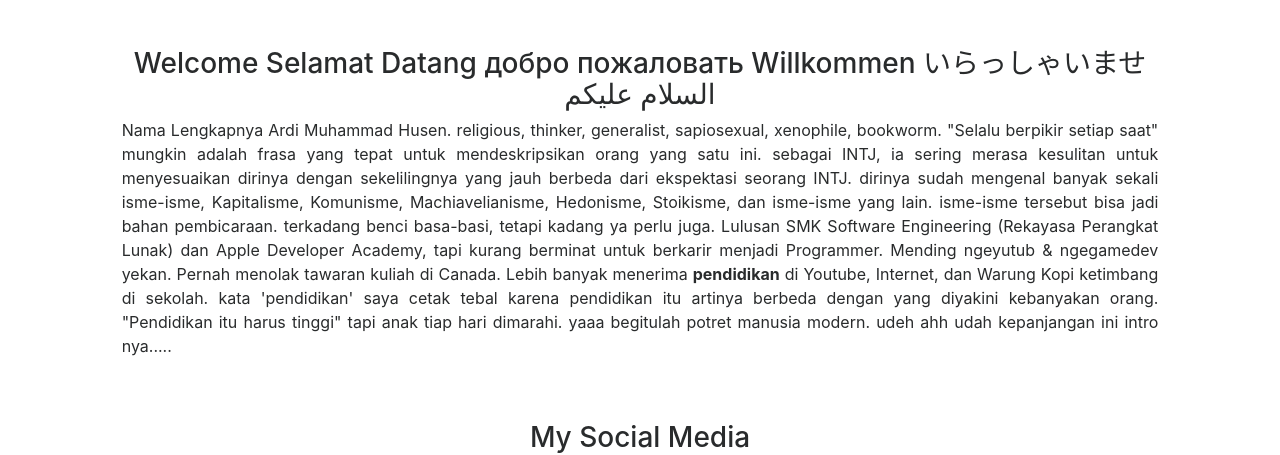
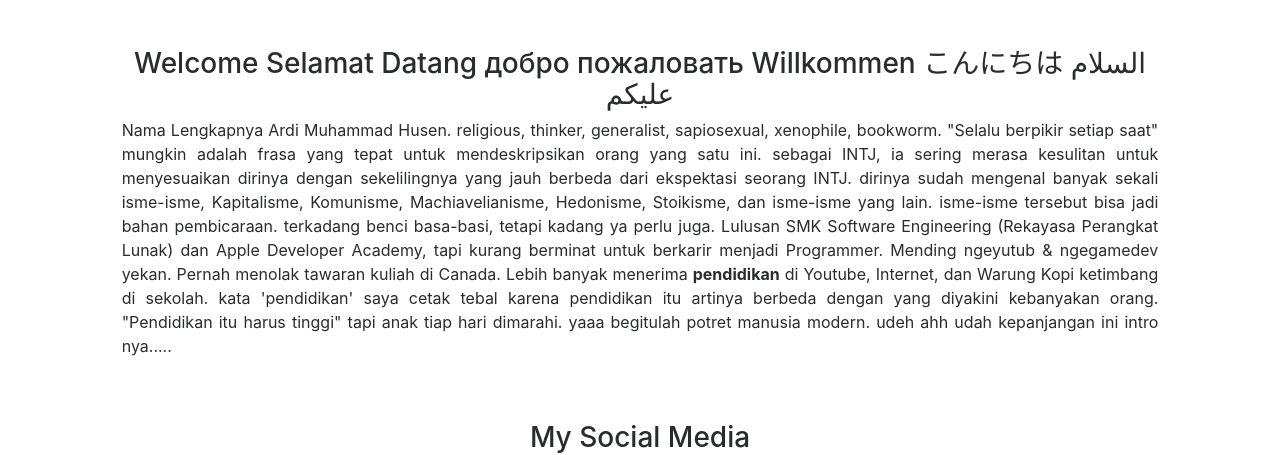
Before and after one commit to ardimh7/ardimh7.github.io, a plain HTML site: page homebase/index.html in a window 1280 px wide. Shown: the top 455 px of the page. Drawn offline with Linux system fonts and the light colour scheme.

Commit message:
fix grammatical error
fix grammatical error

```diff
--- a/homebase/index.html
+++ b/homebase/index.html
@@ -29,7 +29,7 @@
 		</div>
 		<div class="col-md-10 mt-5">
 			<h3 class="text-center">
-				Welcome Selamat Datang добро пожаловать Willkommen いらっしゃいませ السلام عليكم
+				Welcome Selamat Datang добро пожаловать Willkommen こんにちは السلام عليكم
 			</h3>
 			<p class="text-justify">
 				Nama Lengkapnya Ardi Muhammad Husen. religious, thinker, generalist, sapiosexual, xenophile, bookworm. "Selalu berpikir setiap saat" mungkin adalah frasa yang tepat untuk mendeskripsikan orang yang satu ini. sebagai INTJ, ia sering merasa kesulitan untuk menyesuaikan dirinya dengan sekelilingnya yang jauh berbeda dari ekspektasi seorang INTJ. dirinya sudah mengenal banyak sekali isme-isme, Kapitalisme, Komunisme, Machiavelianisme, Hedonisme, Stoikisme, dan isme-isme yang lain. isme-isme tersebut bisa jadi bahan pembicaraan. terkadang benci basa-basi, tetapi kadang ya perlu juga. Lulusan SMK Software Engineering (Rekayasa Perangkat Lunak) dan Apple Developer Academy, tapi kurang berminat untuk berkarir menjadi Programmer. Mending ngeyutub & ngegamedev yekan. Pernah menolak tawaran kuliah di Canada. Lebih banyak menerima <b>pendidikan</b> di Youtube, Internet, dan Warung Kopi ketimbang di sekolah. kata 'pendidikan' saya cetak tebal karena pendidikan itu artinya berbeda dengan yang diyakini kebanyakan orang. "Pendidikan itu harus tinggi" tapi anak tiap hari dimarahi. yaaa begitulah potret manusia modern. udeh ahh udah kepanjangan ini intro nya.....
```
